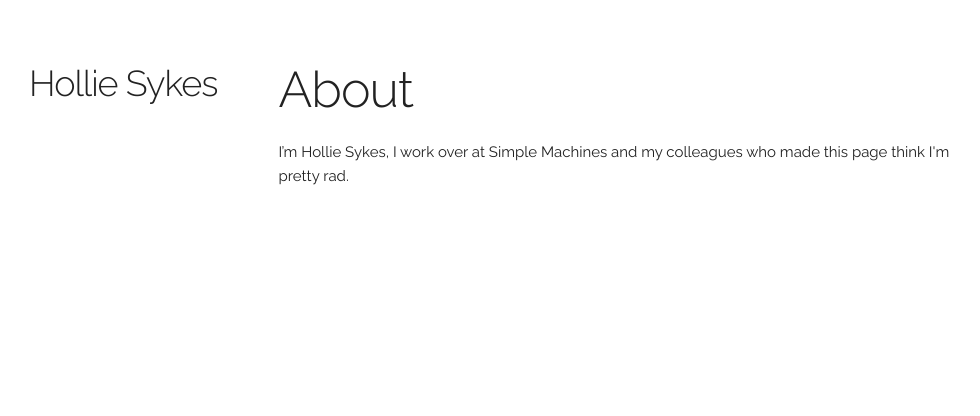
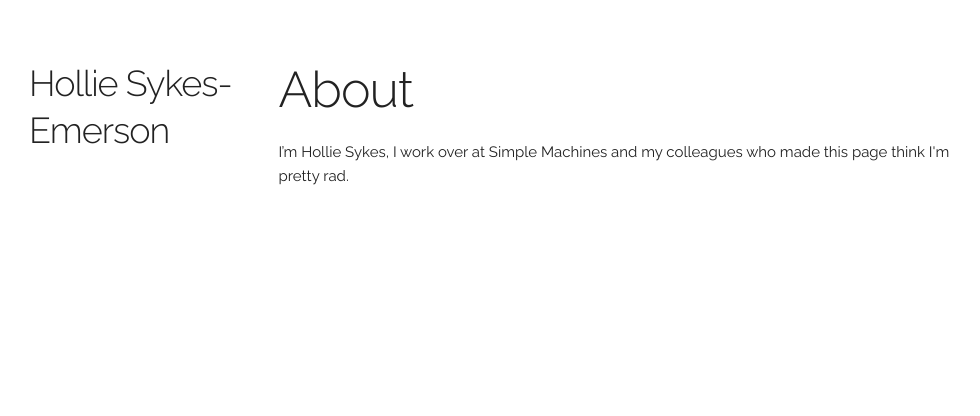
Before and after one commit to hollie-sykes/hollie-sykes.github.io, a plain HTML site: page index.html in a window 1280 px wide. Shown: the whole page, without its empty margins (131-1111 px from the left). Drawn offline with Linux system fonts and the light colour scheme.

Commit message:
Update index.html

```diff
--- a/index.html
+++ b/index.html
@@ -5,7 +5,7 @@
   <!-- Basic Page Needs
   –––––––––––––––––––––––––––––––––––––––––––––––––– -->
   <meta charset="utf-8">
-  <title>Hollie Sykes</title>
+  <title>Hollie Sykes-Emerson</title>
   <meta name="description" content>
   <meta name="author" content>
 
@@ -39,7 +39,7 @@
   <div class="container">
     <div class="three columns sidebar">
         <nav>
-            <h3 id="logo">Hollie Sykes</h3>
+            <h3 id="logo">Hollie Sykes-Emerson</h3>
         </nav>
         &nbsp;
     </div>
```
